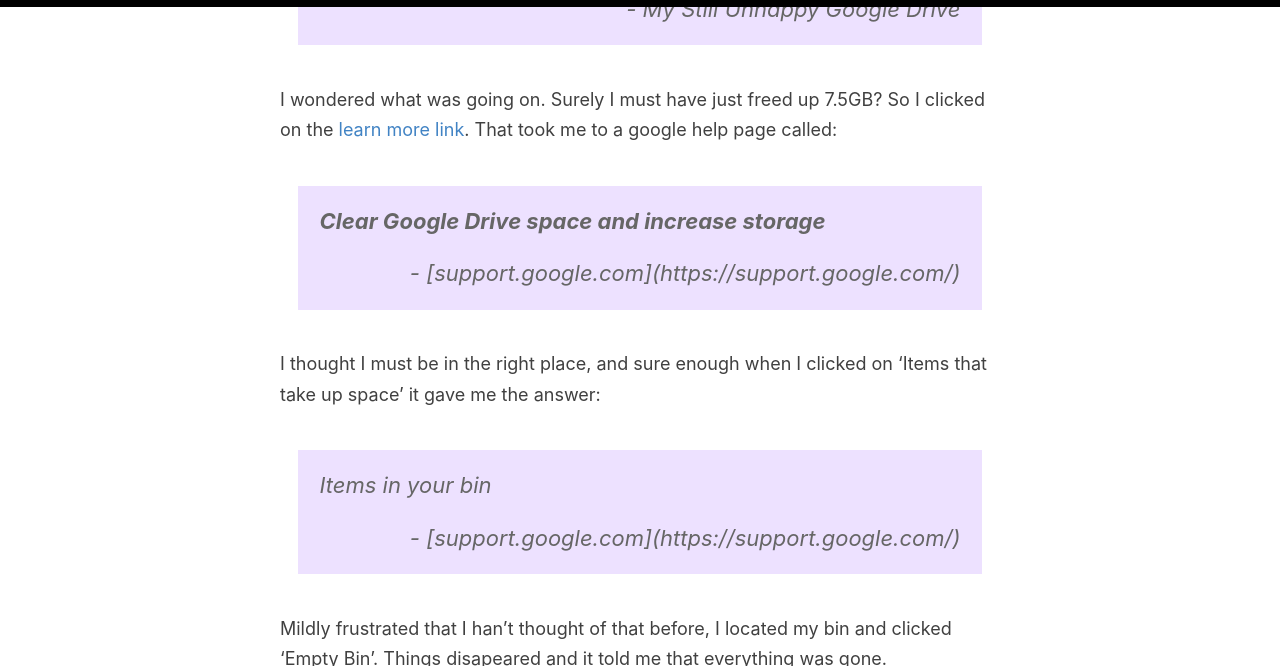
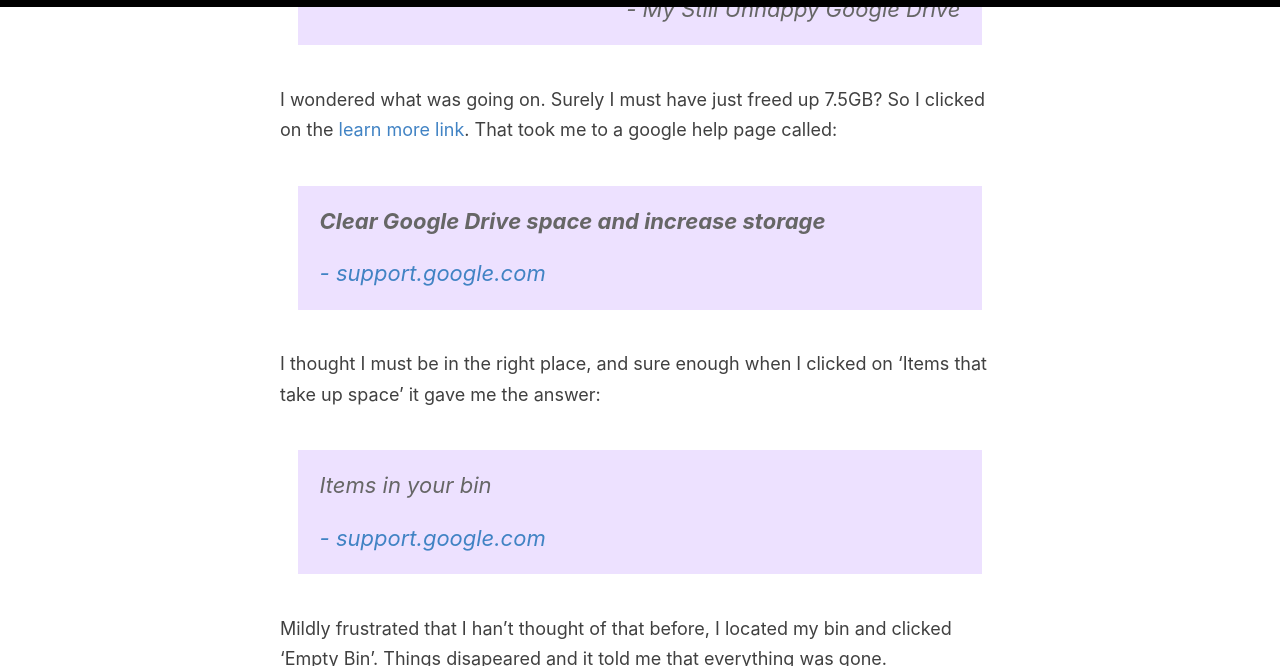
Before and after one commit to josh-justjosh/blog, a Jekyll site: the page built from _posts/2020/03/2020-03-07-Google Drive Adventures.md, in a window 1280 px wide and 900 px high, scrolled down 1376 px, cut to the strip 0-666 px from the top of the window. Built offline with Jekyll 4.4.1, drawn with Linux system fonts in a browser that asks for light colours.

Commit message:
Update 2020-03-07-Google Drive Adventures.md

```diff
--- a/_posts/2020/03/2020-03-07-Google Drive Adventures.md
+++ b/_posts/2020/03/2020-03-07-Google Drive Adventures.md
@@ -28,13 +28,13 @@ I wondered what was going on. Surely I must have just freed up 7.5GB? So I click
 
 > **Clear Google Drive space and increase storage**
 >
-> <p style="text-align:right;">- [support.google.com](https://support.google.com/)</p>
+> <a href="https://support.google.com/" style="text-align:right;">- support.google.com</a>
 
 I thought I must be in the right place, and sure enough when I clicked on 'Items that take up space' it gave me the answer:
 
 > Items in your bin
 >
-> <p style="text-align:right;">- [support.google.com](https://support.google.com/)</p>
+> <a href="https://support.google.com/" style="text-align:right;">- support.google.com</a>
 
 Mildly frustrated that I han't thought of that before, I located my bin and clicked 'Empty Bin'. Things disapeared and it told me that everything was gone.
 
```
